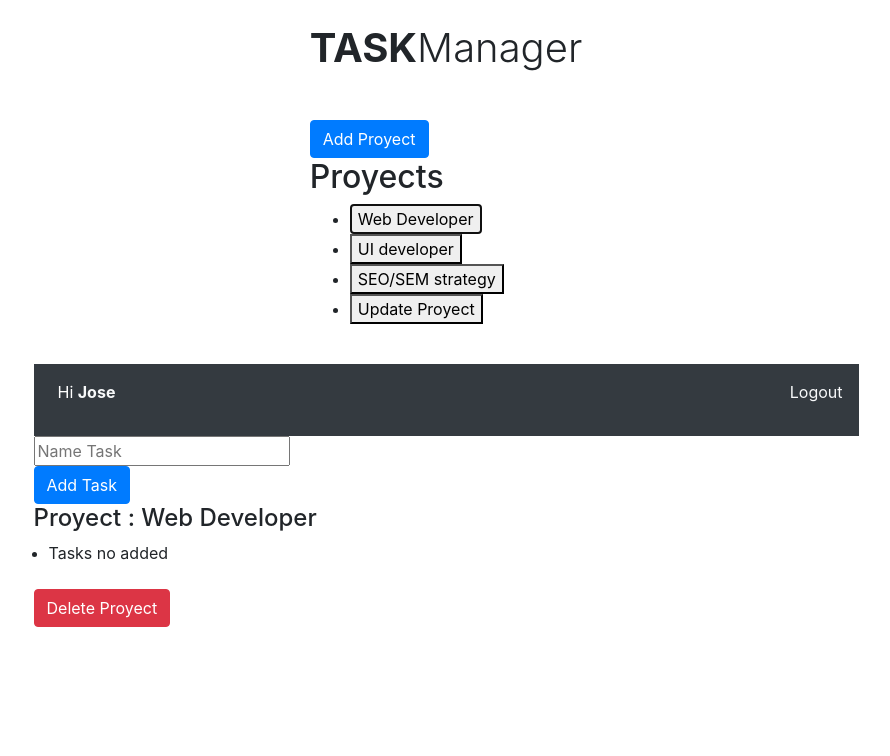
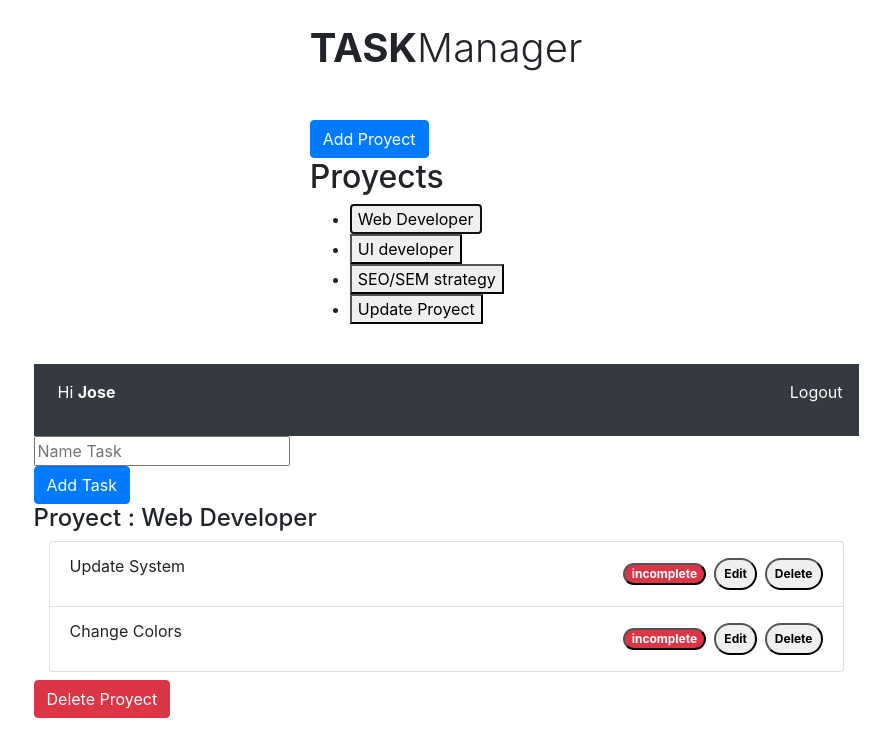
Before and after one commit to jmvaliente/Task-Manager, a React (Create React App) app: page /proyects in a window 1280 px wide. Both pictures are taken after a click on the button "Web Developer". Shown: the top 756 px of the page, without its empty margins (194-1084 px from the left). Built offline with nearby package versions, Linux system fonts and the light colour scheme.

Commit message:
show tasks

```diff
--- a/src/components/tasks/ListTasks.js
+++ b/src/components/tasks/ListTasks.js
@@ -2,14 +2,15 @@ import React, { Fragment, useContext } from 'react'
 import Task from './Task'
 
 import proyectContext from '../../context/proyects/proyectContext'
+import taskContext from '../../context/tasks/taskContext'
 
 const ListTasks = () => {
 
     const context = useContext(proyectContext)
+    const contextTask = useContext(taskContext)
 
     const {activeProyect, deleteProyectFn} = context
-
-    const state = []
+    const { activeTasks } = contextTask
 
     if (!activeProyect){
         return(
@@ -22,9 +23,9 @@ const ListTasks = () => {
             <h4>Proyect : {activeProyect[0].name}</h4>
                 <div className = "container">
                     <ul className = "list-group">
-                        {state.length === 0
+                        {activeTasks.length === null
                             ? (<li><p>Tasks no added</p></li>)
-                            : state.map(el => (
+                            : activeTasks.map(el => (
                                 <Task task = {el}
                                 />
                                 ))
--- a/src/context/tasks/taskReducer.js
+++ b/src/context/tasks/taskReducer.js
@@ -7,7 +7,7 @@ export default (state,action) => {
         case LIST_TASK:
             return{
                 ...state,
-                tasks: state.tasks.filter(el => el.proyectId === action.payload)
+                activeTasks: state.tasks.filter(el => el.proyectId === action.payload)
         }
 
 
--- a/src/context/tasks/taskState.js
+++ b/src/context/tasks/taskState.js
@@ -19,7 +19,8 @@ const TaskState = props =>{
             {name: "Change Colors", complete: false, proyectId: 1},
             {name: "Change UI", complete: true, proyectId: 4},
             {name: "Update Images", complete: true, proyectId: 2}
-        ]
+        ],
+        activeTasks: null
     }
 
     const [state,dispatch] = useReducer(taskReducer, initalState)
@@ -35,6 +36,7 @@ const TaskState = props =>{
         <TaskContext.Provider
             value={{
                 tasklist: state.tasks,
+                activeTasks : state.activeTasks,
 
                 listTaskFn
             }}
--- a/src/types/index.js
+++ b/src/types/index.js
@@ -1,11 +1,8 @@
 export const NEW_PROYECT = 'NEW_PROYECT'
 export const LIST_PROYECT = 'LIST_PROYECT'
 export const ADD_PROYECT = 'ADD_PROYECT'
-
 export const VALIDATE_NEW_PROYECT = 'VALIDATE_NEW_PROYECT'
-
 export const ACTIVE_PROYECT = 'ACTIVE_PROYECT'
-
 export const DELETE_PROYECT = 'DELETE_PROYECT'
 
 export const LIST_TASK = 'LIST_TASK'
```
